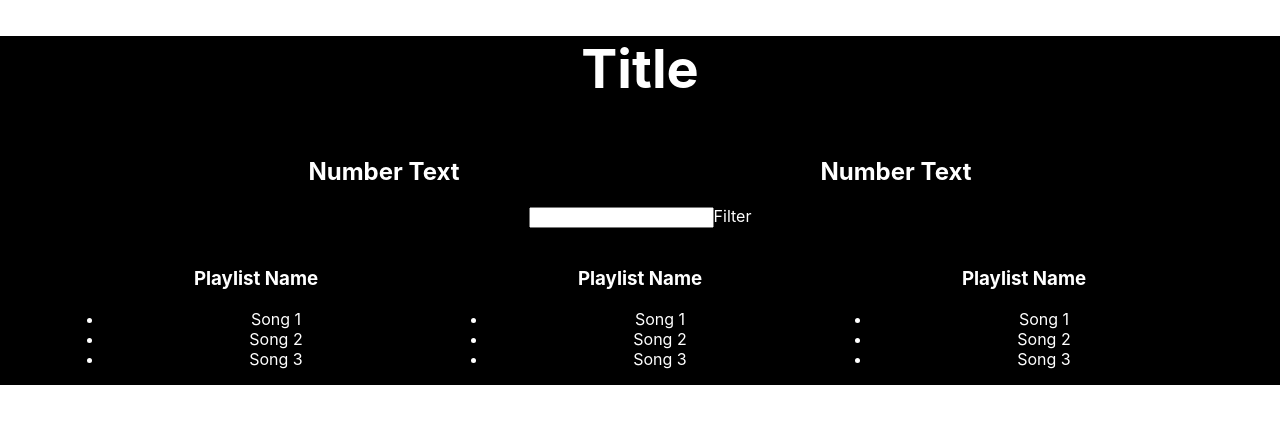
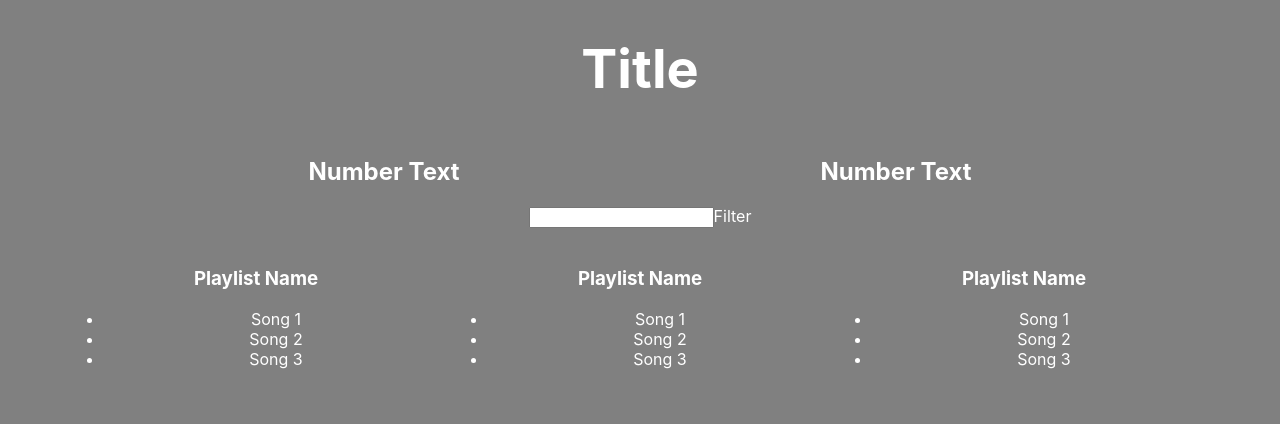
Before and after one commit to jdomil/better-playlists, a React (Create React App) app: page / in a window 1280 px wide. Shown: the top 424 px of the page. Built offline with nearby package versions, Linux system fonts and the light colour scheme.

Commit message:
Change background

```diff
--- a/src/App.css
+++ b/src/App.css
@@ -1,6 +1,9 @@
+html, body {
+  background-color: gray;
+}
+
 .App {
   text-align: center;
-  background-color: black;
 }
 
 .App-logo {
```
